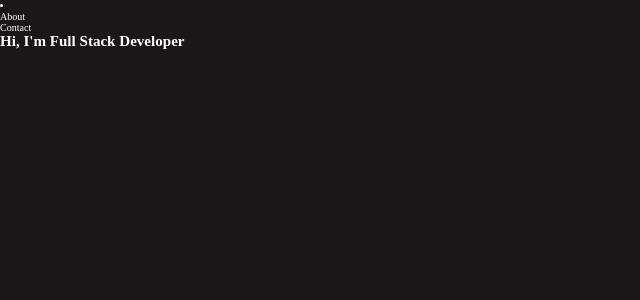
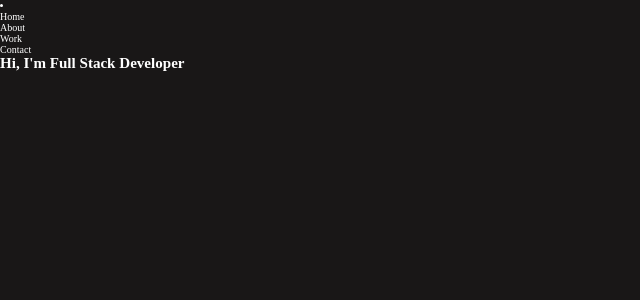
Before and after one commit to DG-Develop/DG-Develop, a React app: page / in a window 1280 px wide. Shown: the top 300 px of the page, without its empty margins (0-640 px from the left). Built offline with nearby package versions, Linux system fonts and the light colour scheme.

Commit message:
[ADD] Agregando datos menores

```diff
--- a/src/containers/Home.tsx
+++ b/src/containers/Home.tsx
@@ -6,9 +6,9 @@ const Home = () => {
             <header>
                 <nav>
                     <li>
-                        <ul></ul>
+                        <ul>Home</ul>
                         <ul>About</ul>
-                        <ul></ul>
+                        <ul>Work</ul>
                         <ul>Contact</ul>
                     </li>
                 </nav>
```
